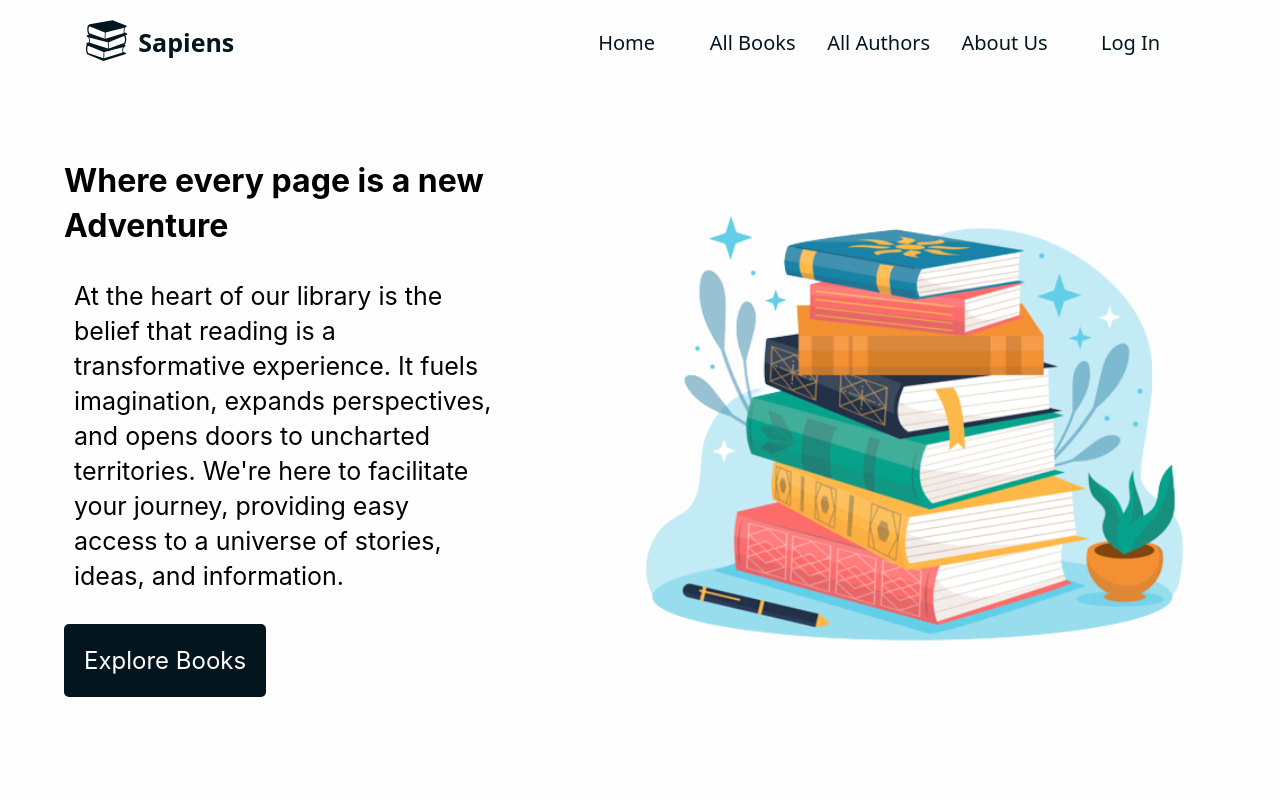
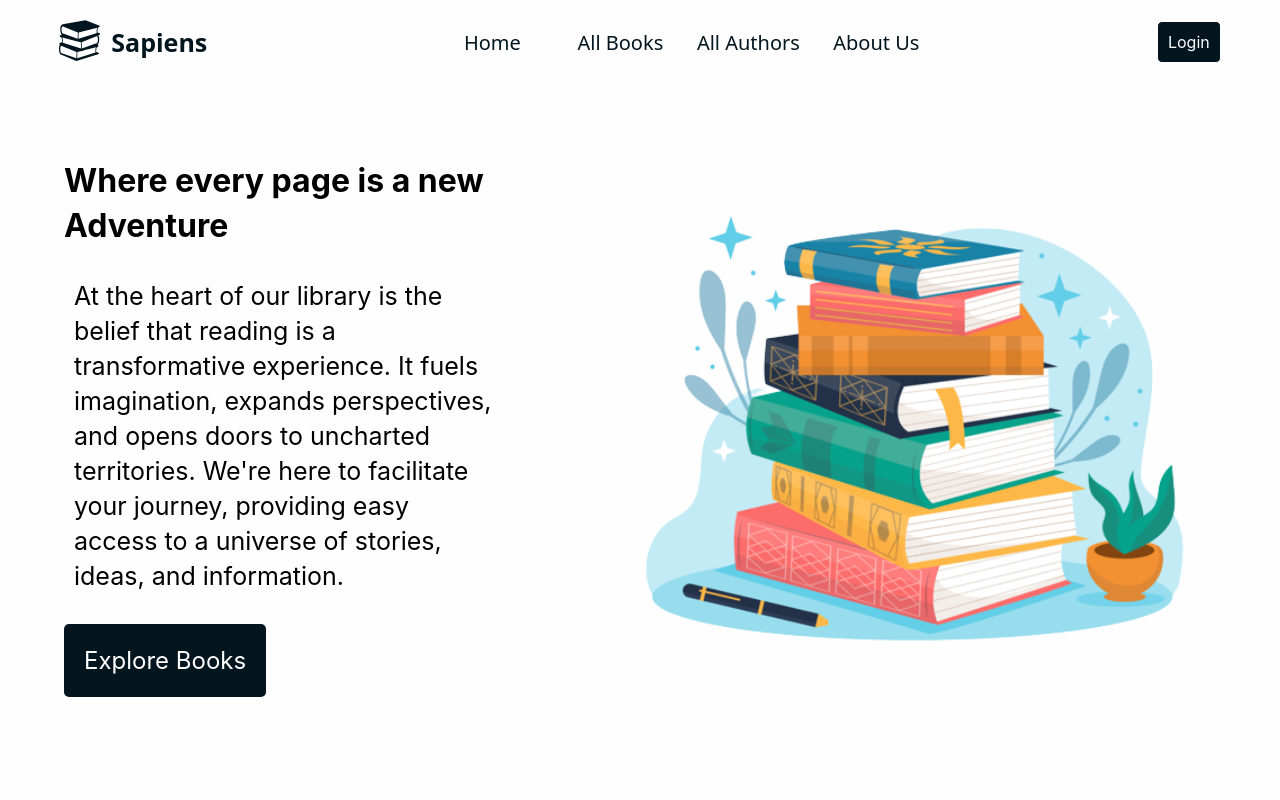
Before and after one commit to Layla-Hammoud/Knowledge-Corner-frontend, a React (Create React App) app: page / in a window 1280 px wide. Shown: the top 800 px of the page. Built offline with nearby package versions, Linux system fonts and the light colour scheme; no server answers.

Commit message:
added login button

```diff
--- a/src/components/NavBar/NavBar.js
+++ b/src/components/NavBar/NavBar.js
@@ -118,21 +118,8 @@ const NavBar = () => {
               About Us
             </NavLink>
           </li>
-
-          <li>
-            <NavLink
-              onClick={() => {
-                setActive([false, false, false, false, true, false]);
-              }}
-              className={`${navBarStyle.navLi} ${
-                isActive[4] ? navBarStyle.active : ""
-              } `}
-              // to={"./"}
-            >
-              Log In
-            </NavLink>
-          </li>
         </ul>
+        <div className={navBarStyle.loginBtn} onClick={()=> console.log('Login')}>Login</div>
       </nav>
     </div>
   );
--- a/src/components/NavBar/navbar.module.css
+++ b/src/components/NavBar/navbar.module.css
@@ -61,6 +61,14 @@
 .navLi:not(.active):hover {
   /* padding: 10px; */
   border-bottom: 2px solid var(--primary-color);
+}
+.loginBtn{
+  background-color: #03151E;
+  color: white;
+  border: 1px solid white;
+  padding: 10px;
+  cursor: pointer;
+  border-radius: var(--border-radius);
 }
 
 .loginBtnNav {
```
